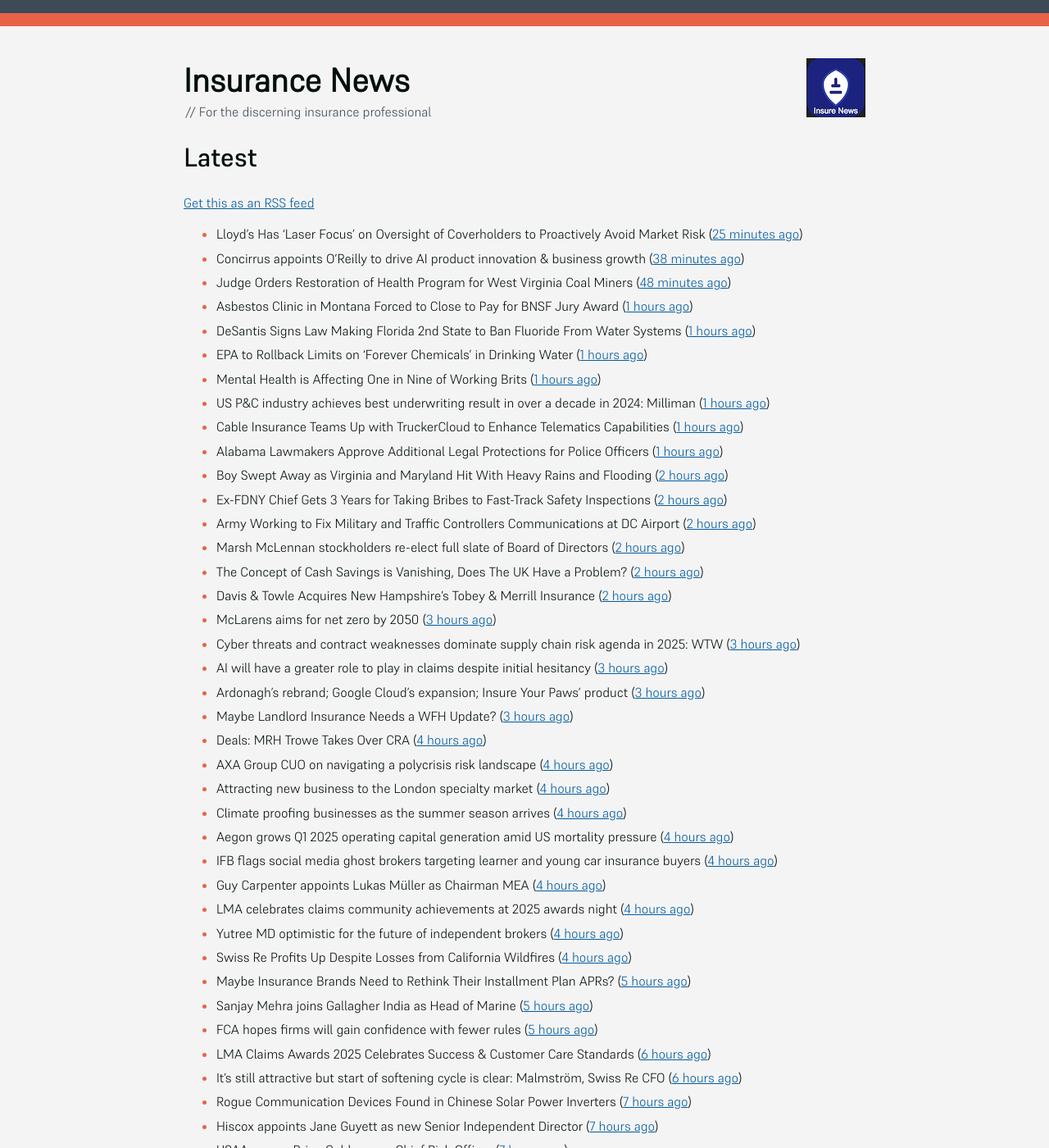
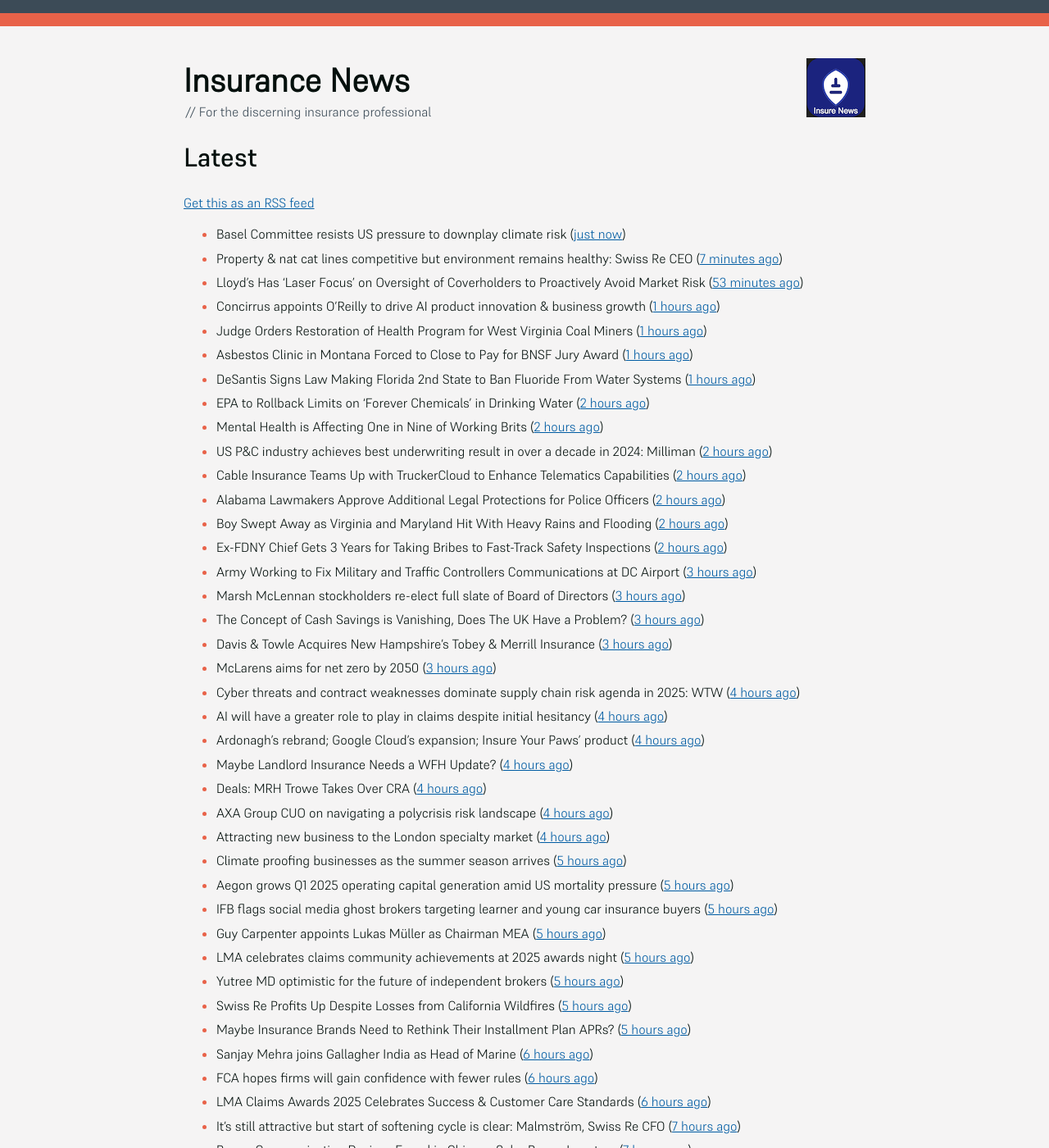
Before and after one commit to mat-0/feeds.thechels.uk, a Jekyll site: the page built from index.md, in a window 1280 px wide and 1400 px high. Shown: the whole window at 82% size. Built offline with Jekyll 4.4.1, drawn with Linux system fonts in a browser that asks for light colours; some of the changed text lies outside the part shown.

Commit message:
New Feed

```diff
--- a/index.md
+++ b/index.md
@@ -8,48 +8,49 @@ description: Latest Updates
 [Get this as an RSS feed](/feed.rss)
 
 <!-- news_marker starts -->
-- Lloyd’s Has ‘Laser Focus’ on Oversight of Coverholders to Proactively Avoid Market Risk ([25 minutes ago](https://www.insurancejournal.com/news/international/2025/05/16/824065.htm))
-- Concirrus appoints O’Reilly to drive AI product innovation & business growth ([38 minutes ago](https://www.reinsurancene.ws/concirrus-appoints-oreilly-to-drive-ai-product-innovation-business-growth/))
-- Judge Orders Restoration of Health Program for West Virginia Coal Miners ([48 minutes ago](https://www.insurancejournal.com/news/southeast/2025/05/16/824060.htm))
+- Basel Committee resists US pressure to downplay climate risk ([just now](https://www.dig-in.com/articles/basel-committee-resists-us-pressure-to-downplay-climate-risk))
+- Property & nat cat lines competitive but environment remains healthy: Swiss Re CEO ([7 minutes ago](https://www.reinsurancene.ws/property-nat-cat-lines-competitive-but-environment-remains-healthy-swiss-re-ceo/))
+- Lloyd’s Has ‘Laser Focus’ on Oversight of Coverholders to Proactively Avoid Market Risk ([53 minutes ago](https://www.insurancejournal.com/news/international/2025/05/16/824065.htm))
+- Concirrus appoints O’Reilly to drive AI product innovation & business growth ([1 hours ago](https://www.reinsurancene.ws/concirrus-appoints-oreilly-to-drive-ai-product-innovation-business-growth/))
+- Judge Orders Restoration of Health Program for West Virginia Coal Miners ([1 hours ago](https://www.insurancejournal.com/news/southeast/2025/05/16/824060.htm))
 - Asbestos Clinic in Montana Forced to Close to Pay for BNSF Jury Award ([1 hours ago](https://www.insurancejournal.com/news/west/2025/05/16/824055.htm))
 - DeSantis Signs Law Making Florida 2nd State to Ban Fluoride From Water Systems ([1 hours ago](https://www.insurancejournal.com/news/southeast/2025/05/16/824051.htm))
-- EPA to Rollback Limits on ‘Forever Chemicals’ in Drinking Water ([1 hours ago](https://www.insurancejournal.com/news/national/2025/05/16/824047.htm))
-- Mental Health is Affecting One in Nine of Working Brits ([1 hours ago](https://insurance-edge.net/2025/05/16/mental-health-is-affecting-one-in-nine-of-working-brits/))
-- US P&C industry achieves best underwriting result in over a decade in 2024: Milliman ([1 hours ago](https://www.reinsurancene.ws/us-pc-industry-achieves-best-underwriting-result-in-over-a-decade-in-2024-milliman/))
-- Cable Insurance Teams Up with TruckerCloud to Enhance Telematics Capabilities ([1 hours ago](https://www.insurtechinsights.com/cable-insurance-teams-up-with-truckercloud-to-enhance-telematics-capabilities/))
-- Alabama Lawmakers Approve Additional Legal Protections for Police Officers ([1 hours ago](https://www.insurancejournal.com/news/southeast/2025/05/16/824044.htm))
+- EPA to Rollback Limits on ‘Forever Chemicals’ in Drinking Water ([2 hours ago](https://www.insurancejournal.com/news/national/2025/05/16/824047.htm))
+- Mental Health is Affecting One in Nine of Working Brits ([2 hours ago](https://insurance-edge.net/2025/05/16/mental-health-is-affecting-one-in-nine-of-working-brits/))
+- US P&C industry achieves best underwriting result in over a decade in 2024: Milliman ([2 hours ago](https://www.reinsurancene.ws/us-pc-industry-achieves-best-underwriting-result-in-over-a-decade-in-2024-milliman/))
+- Cable Insurance Teams Up with TruckerCloud to Enhance Telematics Capabilities ([2 hours ago](https://www.insurtechinsights.com/cable-insurance-teams-up-with-truckercloud-to-enhance-telematics-capabilities/))
+- Alabama Lawmakers Approve Additional Legal Protections for Police Officers ([2 hours ago](https://www.insurancejournal.com/news/southeast/2025/05/16/824044.htm))
 - Boy Swept Away as Virginia and Maryland Hit With Heavy Rains and Flooding ([2 hours ago](https://www.insurancejournal.com/news/east/2025/05/16/824034.htm))
 - Ex-FDNY Chief Gets 3 Years for Taking Bribes to Fast-Track Safety Inspections ([2 hours ago](https://www.insurancejournal.com/news/east/2025/05/16/824030.htm))
-- Army Working to Fix Military and Traffic Controllers Communications at DC Airport ([2 hours ago](https://www.insurancejournal.com/news/east/2025/05/16/824024.htm))
-- Marsh McLennan stockholders re-elect full slate of Board of Directors ([2 hours ago](https://www.reinsurancene.ws/marsh-mclennan-stockholders-re-elect-full-slate-of-board-of-directors/))
-- The Concept of Cash Savings is Vanishing, Does The UK Have a Problem? ([2 hours ago](https://insurance-edge.net/2025/05/16/the-concept-of-cash-savings-is-vanishing-does-the-uk-have-a-problem/))
-- Davis & Towle Acquires New Hampshire’s Tobey & Merrill Insurance ([2 hours ago](https://www.insurancejournal.com/news/east/2025/05/16/824021.htm))
+- Army Working to Fix Military and Traffic Controllers Communications at DC Airport ([3 hours ago](https://www.insurancejournal.com/news/east/2025/05/16/824024.htm))
+- Marsh McLennan stockholders re-elect full slate of Board of Directors ([3 hours ago](https://www.reinsurancene.ws/marsh-mclennan-stockholders-re-elect-full-slate-of-board-of-directors/))
+- The Concept of Cash Savings is Vanishing, Does The UK Have a Problem? ([3 hours ago](https://insurance-edge.net/2025/05/16/the-concept-of-cash-savings-is-vanishing-does-the-uk-have-a-problem/))
+- Davis & Towle Acquires New Hampshire’s Tobey & Merrill Insurance ([3 hours ago](https://www.insurancejournal.com/news/east/2025/05/16/824021.htm))
 - McLarens aims for net zero by 2050 ([3 hours ago](https://www.postonline.co.uk/news/7957770/mclarens-aims-for-net-zero-by-2050))
-- Cyber threats and contract weaknesses dominate supply chain risk agenda in 2025: WTW ([3 hours ago](https://www.reinsurancene.ws/cyber-threats-and-contract-weaknesses-dominate-supply-chain-risk-agenda-in-2025-wtw/))
-- AI will have a greater role to play in claims despite initial hesitancy ([3 hours ago](https://www.postonline.co.uk/broker/7957769/ai-will-have-a-greater-role-to-play-in-claims-despite-initial-hesitancy))
-- Ardonagh’s rebrand; Google Cloud’s expansion; Insure Your Paws’ product ([3 hours ago](https://www.postonline.co.uk/news/7957764/ardonaghs-rebrand-google-clouds-expansion-insure-your-paws-product))
-- Maybe Landlord Insurance Needs a WFH Update? ([3 hours ago](https://insurance-edge.net/2025/05/16/maybe-landlord-insurance-needs-a-wfh-update/))
+- Cyber threats and contract weaknesses dominate supply chain risk agenda in 2025: WTW ([4 hours ago](https://www.reinsurancene.ws/cyber-threats-and-contract-weaknesses-dominate-supply-chain-risk-agenda-in-2025-wtw/))
+- AI will have a greater role to play in claims despite initial hesitancy ([4 hours ago](https://www.postonline.co.uk/broker/7957769/ai-will-have-a-greater-role-to-play-in-claims-despite-initial-hesitancy))
+- Ardonagh’s rebrand; Google Cloud’s expansion; Insure Your Paws’ product ([4 hours ago](https://www.postonline.co.uk/news/7957764/ardonaghs-rebrand-google-clouds-expansion-insure-your-paws-product))
+- Maybe Landlord Insurance Needs a WFH Update? ([4 hours ago](https://insurance-edge.net/2025/05/16/maybe-landlord-insurance-needs-a-wfh-update/))
 - Deals: MRH Trowe Takes Over CRA ([4 hours ago](https://insurance-edge.net/2025/05/16/deals-mrh-trowe-takes-over-cra/))
 - AXA Group CUO on navigating a polycrisis risk landscape ([4 hours ago](https://www.insurancebusinessmag.com/uk/news/breaking-news/axa-group-cuo-on-navigating-a-polycrisis-risk-landscape-535921.aspx))
 - Attracting new business to the London specialty market ([4 hours ago](https://www.insurancebusinessmag.com/uk/news/breaking-news/attracting-new-business-to-the-london-specialty-market-535974.aspx))
-- Climate proofing businesses as the summer season arrives ([4 hours ago](https://www.insurancebusinessmag.com/uk/news/catastrophe/climate-proofing-businesses-as-the-summer-season-arrives-535973.aspx))
-- Aegon grows Q1 2025 operating capital generation amid US mortality pressure ([4 hours ago](https://www.insurancebusinessmag.com/uk/news/breaking-news/aegon-grows-q1-2025-operating-capital-generation-amid-us-mortality-pressure-535972.aspx))
-- IFB flags social media ghost brokers targeting learner and young car insurance buyers ([4 hours ago](https://www.insurancebusinessmag.com/uk/news/auto-motor/ifb-flags-social-media-ghost-brokers-targeting-learner-and-young-car-insurance-buyers-535971.aspx))
-- Guy Carpenter appoints Lukas Müller as Chairman MEA ([4 hours ago](https://www.reinsurancene.ws/guy-carpenter-appoints-lukas-muller-as-chairman-mea/))
-- LMA celebrates claims community achievements at 2025 awards night ([4 hours ago](https://www.insurancebusinessmag.com/uk/news/claims/lma-celebrates-claims-community-achievements-at-2025-awards-night-535970.aspx))
-- Yutree MD optimistic for the future of independent brokers ([4 hours ago](https://www.postonline.co.uk/news/7957767/yutree-md-optimistic-for-the-future-of-independent-brokers))
-- Swiss Re Profits Up Despite Losses from California Wildfires ([4 hours ago](https://www.insurancejournal.com/news/international/2025/05/16/824017.htm))
+- Climate proofing businesses as the summer season arrives ([5 hours ago](https://www.insurancebusinessmag.com/uk/news/catastrophe/climate-proofing-businesses-as-the-summer-season-arrives-535973.aspx))
+- Aegon grows Q1 2025 operating capital generation amid US mortality pressure ([5 hours ago](https://www.insurancebusinessmag.com/uk/news/breaking-news/aegon-grows-q1-2025-operating-capital-generation-amid-us-mortality-pressure-535972.aspx))
+- IFB flags social media ghost brokers targeting learner and young car insurance buyers ([5 hours ago](https://www.insurancebusinessmag.com/uk/news/auto-motor/ifb-flags-social-media-ghost-brokers-targeting-learner-and-young-car-insurance-buyers-535971.aspx))
+- Guy Carpenter appoints Lukas Müller as Chairman MEA ([5 hours ago](https://www.reinsurancene.ws/guy-carpenter-appoints-lukas-muller-as-chairman-mea/))
+- LMA celebrates claims community achievements at 2025 awards night ([5 hours ago](https://www.insurancebusinessmag.com/uk/news/claims/lma-celebrates-claims-community-achievements-at-2025-awards-night-535970.aspx))
+- Yutree MD optimistic for the future of independent brokers ([5 hours ago](https://www.postonline.co.uk/news/7957767/yutree-md-optimistic-for-the-future-of-independent-brokers))
+- Swiss Re Profits Up Despite Losses from California Wildfires ([5 hours ago](https://www.insurancejournal.com/news/international/2025/05/16/824017.htm))
 - Maybe Insurance Brands Need to Rethink Their Installment Plan APRs? ([5 hours ago](https://insurance-edge.net/2025/05/16/maybe-insurance-brands-need-to-rethink-their-installment-plan-aprs/))
-- Sanjay Mehra joins Gallagher India as Head of Marine ([5 hours ago](https://www.reinsurancene.ws/sanjay-mehra-joins-gallagher-india-as-head-of-marine/))
-- FCA hopes firms will gain confidence with fewer rules ([5 hours ago](https://www.postonline.co.uk/news/7957766/fca-hopes-firms-will-gain-confidence-with-fewer-rules))
+- Sanjay Mehra joins Gallagher India as Head of Marine ([6 hours ago](https://www.reinsurancene.ws/sanjay-mehra-joins-gallagher-india-as-head-of-marine/))
+- FCA hopes firms will gain confidence with fewer rules ([6 hours ago](https://www.postonline.co.uk/news/7957766/fca-hopes-firms-will-gain-confidence-with-fewer-rules))
 - LMA Claims Awards 2025 Celebrates Success & Customer Care Standards ([6 hours ago](https://insurance-edge.net/2025/05/16/lma-claims-awards-2025-celebrates-success-customer-care-standards/))
-- It’s still attractive but start of softening cycle is clear: Malmström, Swiss Re CFO ([6 hours ago](https://www.reinsurancene.ws/its-still-attractive-but-start-of-softening-cycle-is-clear-malmstrom-swiss-re-cfo/))
+- It’s still attractive but start of softening cycle is clear: Malmström, Swiss Re CFO ([7 hours ago](https://www.reinsurancene.ws/its-still-attractive-but-start-of-softening-cycle-is-clear-malmstrom-swiss-re-cfo/))
 - Rogue Communication Devices Found in Chinese Solar Power Inverters ([7 hours ago](https://www.insurancejournal.com/news/international/2025/05/16/824006.htm))
 - Hiscox appoints Jane Guyett as new Senior Independent Director ([7 hours ago](https://www.reinsurancene.ws/hiscox-appoints-jane-guyett-as-new-senior-independent-director/))
-- USAA names Brian Goldman as Chief Risk Officer ([7 hours ago](https://www.reinsurancene.ws/usaa-names-brian-goldman-as-chief-risk-officer/))
-- Cyberattack-Hit M&S Says Food Availability Improving Every Day ([7 hours ago](https://www.insurancejournal.com/news/international/2025/05/16/824002.htm))
-- Swiss Re posts 16% rise in net income and P&C CoR of 86% for Q1’25 ([8 hours ago](https://www.reinsurancene.ws/swiss-re-posts-16-rise-in-net-income-and-pc-cor-of-86-for-q125/))
-- Morton Salt Settles Ohio Discrimination Case with $75,000 Payment ([8 hours ago](https://www.insurancejournal.com/news/midwest/2025/05/16/823999.htm))
+- USAA names Brian Goldman as Chief Risk Officer ([8 hours ago](https://www.reinsurancene.ws/usaa-names-brian-goldman-as-chief-risk-officer/))
+- Cyberattack-Hit M&S Says Food Availability Improving Every Day ([8 hours ago](https://www.insurancejournal.com/news/international/2025/05/16/824002.htm))
+- Morton Salt Settles Ohio Discrimination Case With $75,000 Payment ([8 hours ago](https://www.insurancejournal.com/news/midwest/2025/05/16/823999.htm))
 - Christian Dior Couture Client Data Breached in Cyberattack ([8 hours ago](https://www.insurancejournal.com/news/national/2025/05/16/823975.htm))
 - Consumer Intelligence urges insurers to consider TIC over APR ([8 hours ago](https://www.insurancebusinessmag.com/uk/news/auto-motor/consumer-intelligence-urges-insurers-to-consider-tic-over-apr-535940.aspx))
 - BIBA names first female chair ([8 hours ago](https://www.insurancebusinessmag.com/uk/news/breaking-news/biba-names-first-female-chair-535939.aspx))
```
Also changed, not shown: other parts of index.md (+10 -11 lines).
